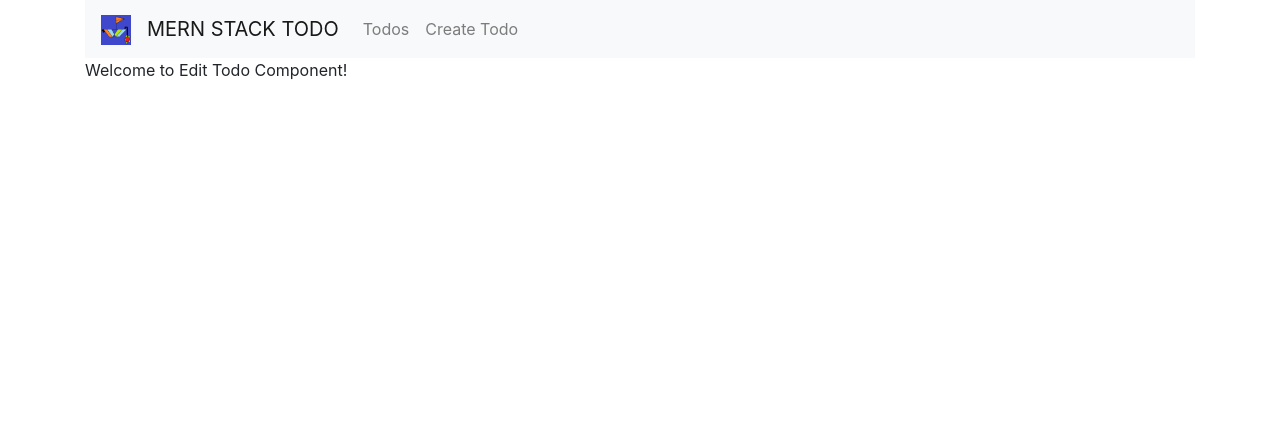
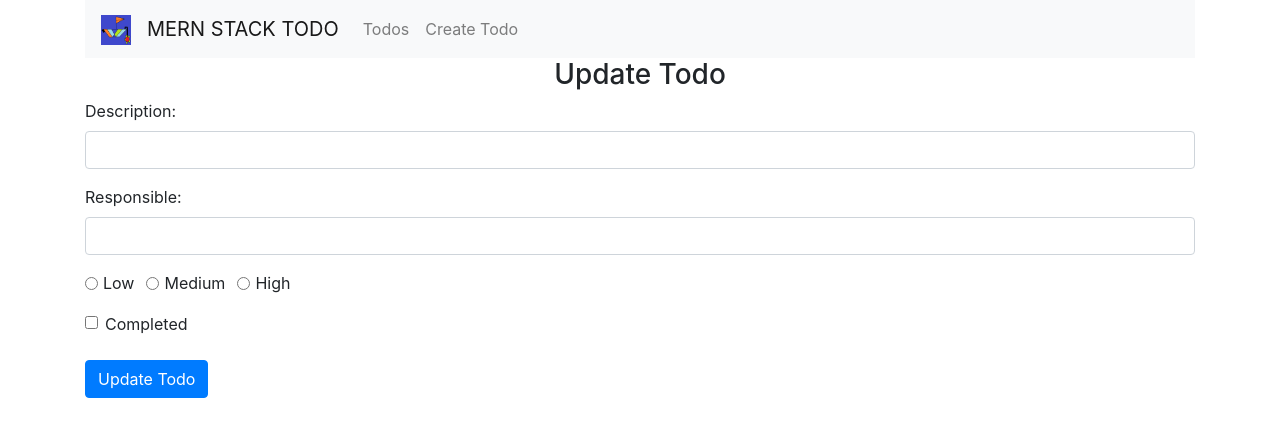
Before and after one commit to ekampreet-block8/mern-todo-app, a React (Create React App) app: page /edit/1 in a window 1280 px wide. Shown: the top 436 px of the page. Built offline with nearby package versions, Linux system fonts and the light colour scheme; no server answers.

Commit message:
edit-todo.component

```diff
--- a/src/components/edit-todo.component.js
+++ b/src/components/edit-todo.component.js
@@ -1,11 +1,170 @@
-import React,{Component} from 'react';
+import React, { Component } from "react";
+import axios from "axios";
 
-export default class EditTodo extends Component{
-    render(){
-        return(
-            <div>
-                <p>Welcome to Edit Todo Component!</p>
+export default class EditTodo extends Component {
+  constructor(props) {
+    super(props);
+
+    this.onChangeTodoDescription = this.onChangeTodoDescription.bind(this);
+    this.onChangeTodoResponsible = this.onChangeTodoResponsible.bind(this);
+    this.onChangeTodoPriority = this.onChangeTodoPriority.bind(this);
+    this.onChangeTodoCompleted = this.onChangeTodoCompleted.bind(this);
+    this.onSubmit = this.onSubmit.bind(this);
+
+    this.state = {
+      todo_description: "",
+      todo_responsible: "",
+      todo_priority: "",
+      todo_completed: false
+    };
+  }
+
+  componentDidMount() {
+    axios
+      .get("http://localhost:4000/todos/" + this.props.match.params.id)
+      .then(response => {
+        this.setState({
+          todo_description: response.data.todo_description,
+          todo_responsible: response.data.todo_responsible,
+          todo_priority: response.data.todo_priority,
+          todo_completed: response.data.todo_completed
+        });
+      })
+      .catch(function(error) {
+        console.log(error);
+      });
+  }
+
+  onChangeTodoDescription(e) {
+    this.setState({
+      todo_description: e.target.value
+    });
+  }
+
+  onChangeTodoResponsible(e) {
+    this.setState({
+      todo_responsible: e.target.value
+    });
+  }
+
+  onChangeTodoPriority(e) {
+    this.setState({
+      todo_priority: e.target.value
+    });
+  }
+
+  onChangeTodoCompleted(e) {
+    this.setState({
+      todo_completed: !this.state.todo_completed
+    });
+  }
+
+  onSubmit(e) {
+    e.preventDefault();
+    const obj = {
+      todo_description: this.state.todo_description,
+      todo_responsible: this.state.todo_responsible,
+      todo_priority: this.state.todo_priority,
+      todo_completed: this.state.todo_completed
+    };
+    console.log(obj);
+    axios
+      .post(
+        "http://localhost:4000/todos/update/" + this.props.match.params.id,
+        obj
+      )
+      .then(res => console.log(res.data));
+
+    this.props.history.push("/");
+  }
+
+  render() {
+    return (
+      <div>
+        <h3 align="center">Update Todo</h3>
+        <form onSubmit={this.onSubmit}>
+          <div className="form-group">
+            <label>Description: </label>
+            <input
+              type="text"
+              className="form-control"
+              value={this.state.todo_description}
+              onChange={this.onChangeTodoDescription}
+            />
+          </div>
+          <div className="form-group">
+            <label>Responsible: </label>
+            <input
+              type="text"
+              className="form-control"
+              value={this.state.todo_responsible}
+              onChange={this.onChangeTodoResponsible}
+            />
+          </div>
+          <div className="form-group">
+            <div className="form-check form-check-inline">
+              <input
+                className="form-check-input"
+                type="radio"
+                name="priorityOptions"
+                id="priorityLow"
+                value="Low"
+                checked={this.state.todo_priority === "Low"}
+                onChange={this.onChangeTodoPriority}
+              />
+              <label className="form-check-label">Low</label>
             </div>
-        )
-    }
+            <div className="form-check form-check-inline">
+              <input
+                className="form-check-input"
+                type="radio"
+                name="priorityOptions"
+                id="priorityMedium"
+                value="Medium"
+                checked={this.state.todo_priority === "Medium"}
+                onChange={this.onChangeTodoPriority}
+              />
+              <label className="form-check-label">Medium</label>
+            </div>
+            <div className="form-check form-check-inline">
+              <input
+                className="form-check-input"
+                type="radio"
+                name="priorityOptions"
+                id="priorityHigh"
+                value="High"
+                checked={this.state.todo_priority === "High"}
+                onChange={this.onChangeTodoPriority}
+              />
+              <label className="form-check-label">High</label>
+            </div>
+          </div>
+          <div className="form-check">
+            <input
+              className="form-check-input"
+              id="completedCheckbox"
+              type="checkbox"
+              name="completedCheckbox"
+              onChange={this.onChangeTodoCompleted}
+              checked={this.state.todo_completed}
+              value={this.state.todo_completed}
+            />
+            <label className="form-check-label" htmlFor="completedCheckbox">
+              Completed
+            </label>
+          </div>
+
+          <br />
+
+          <div className="form-group">
+            <input
+              type="submit"
+              value="Update Todo"
+              className="btn btn-primary"
+            />
+          </div>
+        </form>
+      </div>
+    );
+  }
 }
```
